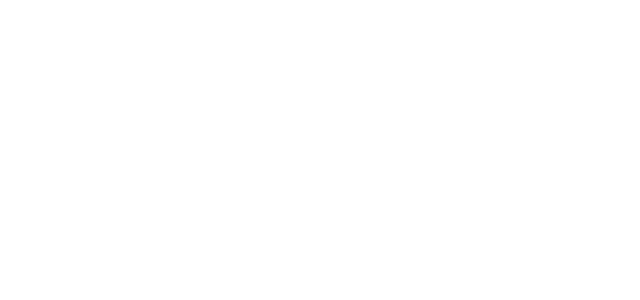
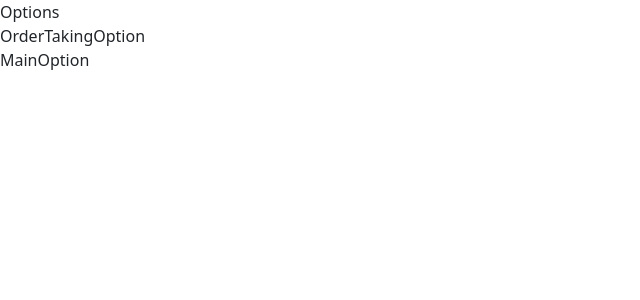
Before and after one commit to muhammedashifpa/zres, a React (Create React App) app: page /pos/pos-options in a window 1280 px wide. Shown: the top 300 px of the page, without its empty margins (0-640 px from the left). Built offline with nearby package versions, Linux system fonts and the light colour scheme.

Commit message:
adding options in pos

```diff
--- a/src/components/pos/Pos.jsx
+++ b/src/components/pos/Pos.jsx
@@ -2,14 +2,15 @@
 import {
     Routes,
     Route,
-    Navigate,
   } from "react-router-dom";
 import Login from './login/Login';
+import Options from './options/Options';
 
 const Pos = () => {
   return (
     <Routes>
         <Route path='login' element={<Login/>}/>
+        <Route path='pos-options' element={<Options/>}/>
     </Routes>
 
   )
--- /dev/null
+++ b/src/components/pos/options/Options.jsx
@@ -0,0 +1,15 @@
+import React from 'react'
+import MainOption from './components/MainOption'
+import OrderTakingOption from './components/OrderTakingOption'
+
+const Options = () => {
+  return (
+    <>
+    <div>Options</div>
+    <OrderTakingOption/>
+    <MainOption/>
+    </>
+  )
+}
+
+export default Options
--- /dev/null
+++ b/src/components/pos/options/components/MainOption.jsx
@@ -0,0 +1,9 @@
+import React from 'react'
+
+const MainOption = () => {
+  return (
+    <div>MainOption</div>
+  )
+}
+
+export default MainOption
--- /dev/null
+++ b/src/components/pos/options/components/OrderTakingOption.jsx
@@ -0,0 +1,9 @@
+import React from 'react'
+
+const OrderTakingOption = () => {
+  return (
+    <div>OrderTakingOption</div>
+  )
+}
+
+export default OrderTakingOption
--- a/src/components/utils/loading/fullLoading/utils/Backdrop.jsx
+++ b/src/components/utils/loading/fullLoading/utils/Backdrop.jsx
@@ -1,4 +1,3 @@
-import React from 'react'
 import styled from 'styled-components'
 
 
```
